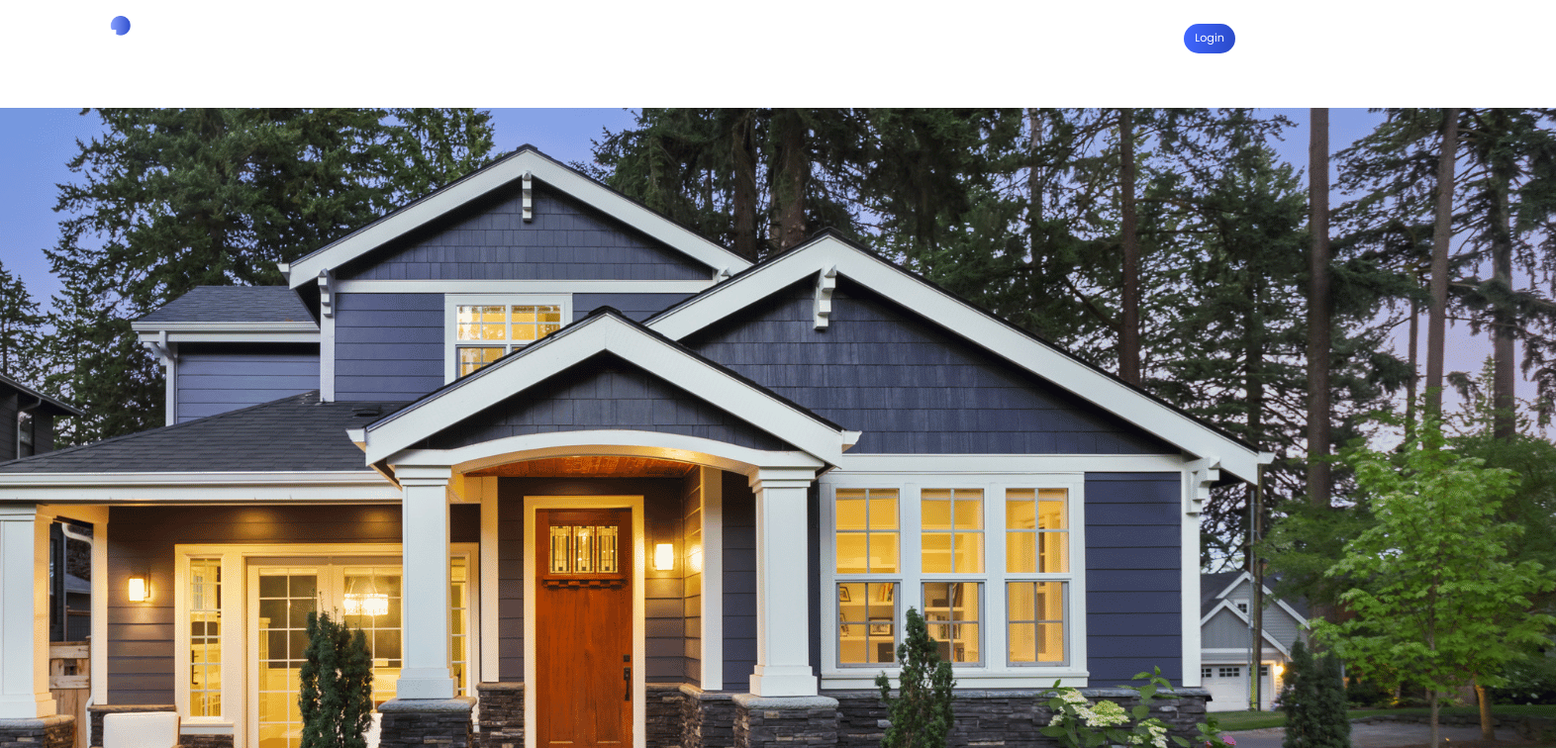
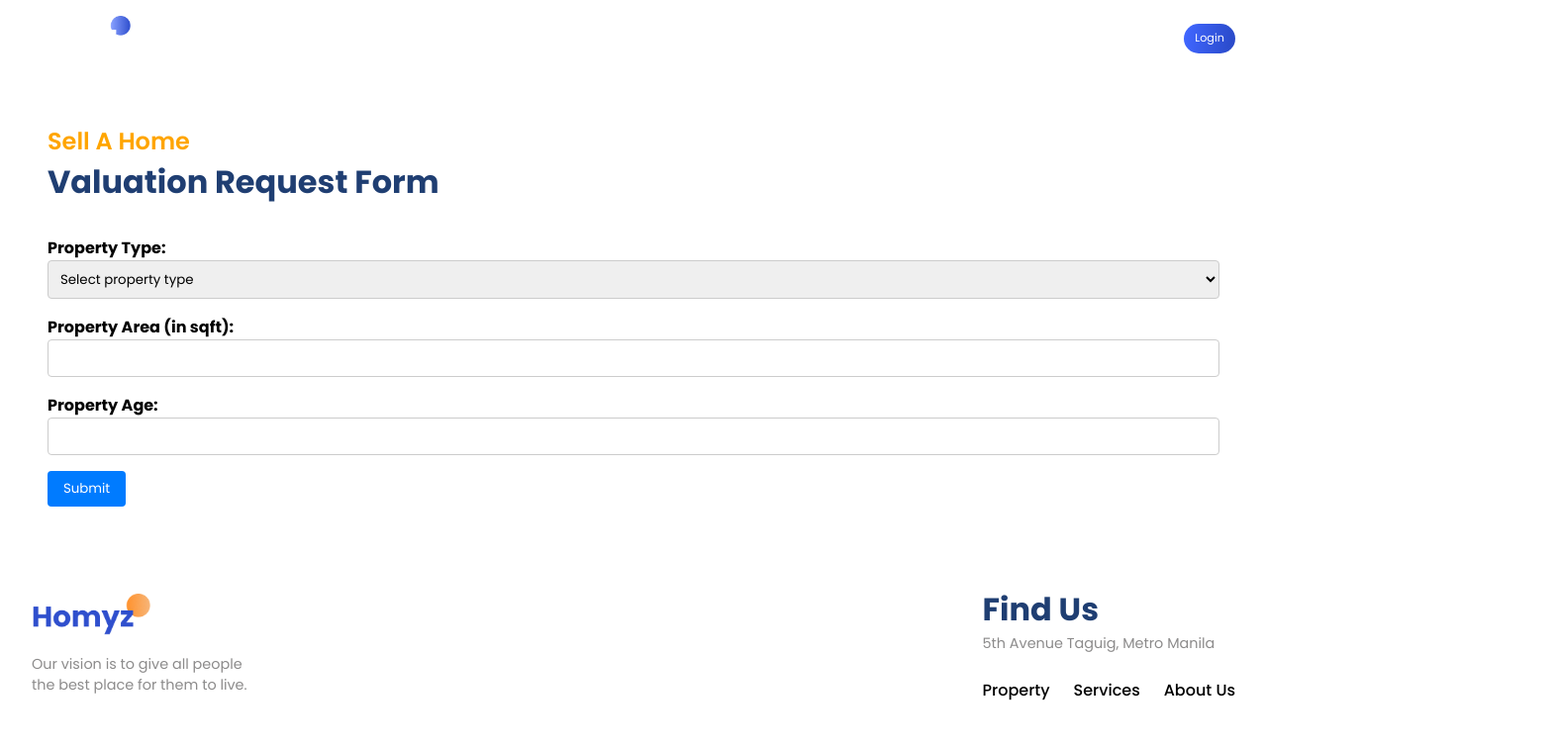
Before and after one commit to blhbhl/mp2-realestate, a React (Vite) app in the folder frontend/: page /sell-a-home in a window 1280 px wide. Shown: the top 756 px of the page at 99% size, 1572 px wide, since content can reach past the window. Built offline with nearby package versions, Linux system fonts and the light colour scheme.

Commit message:
linking valiation form to a servicepage

```diff
--- a/frontend/src/components/Seller/Seller.css
+++ b/frontend/src/components/Seller/Seller.css
@@ -1,17 +1,44 @@
- /* .se-container .se-image-container {
-    border: 8px solid rgb(232 232 232 / 93%);
-  }
-  .se-container > div {
-    flex: 1;
-  }
+ /* Style for the form container */
+.for-sale {
+  display: flex;
+  flex-direction: column;
+  align-items: flex-start;
+  margin: 1rem;
+  justify-content: center;
+  align-items: center;
 
-  .se-image-container {
-    display: flex;
-    border-radius: 10px;
-  }
+}
 
-  .paddings.innerWidth.flexCenter.se-container {
-    column-gap: 30px;
-    margin-top: auto;
-  }
-  */
+.form {
+  margin-top: 30px;
+}
+
+/* Style for the form labels */
+.for-sale label {
+  margin-bottom: 0.5rem;
+  font-weight: bold;
+}
+
+/* Style for the form inputs */
+.for-sale input,
+.for-sale select {
+  padding: 0.5rem;
+  margin-bottom: 1rem;
+  width: 100%;
+  border: 1px solid #ccc;
+  border-radius: 4px;
+}
+
+/* Style for the submit button */
+.for-sale button[type="submit"] {
+  padding: 0.5rem 1rem;
+  background-color: #007bff;
+  color: #fff;
+  border: none;
+  border-radius: 4px;
+  cursor: pointer;
+}
+
+.for-sale button[type="submit"]:hover {
+  background-color: #0056b3;
+}
--- a/frontend/src/components/Seller/Seller.jsx
+++ b/frontend/src/components/Seller/Seller.jsx
@@ -1,49 +1,49 @@
-import React from "react";
+import React, { useState } from 'react';
 import "./Seller.css";
 
 const Seller = () => {
+  const [propertyType, setPropertyType] = useState('');
+  const [propertyArea, setPropertyArea] = useState('');
+  const [propertyAge, setPropertyAge] = useState('');
+
+  const handleSubmit = (event) => {
+    event.preventDefault();
+    // Perform actions with the form values
+    console.log('Property Type:', propertyType);
+    console.log('Property Area:', propertyArea);
+    console.log('Property Age:', propertyAge);
+  };
+
   return (
-    <section id="seller" className="se-wrapper">
-      <div className="paddings innerWidth flexCenter se-container">
-        {/* left side */}
-        <div className="se-left">
-          <div className="se-image-container">
-            <img src="./sale-1.png" alt="image" />
-          </div>
-          <span className="orangeText"><span>₱</span>190,000
-          </span>
-          <span className="primaryText">Value We Give to You</span>
 
-          <span className="secondaryText">
-            We always ready to help by providing the best services for you.
-            <br />
-            We believe a good place to live can make your life better
-          </span>
-        </div>
+    <section className="for-sale" id="sale">
+  <div id="sale" className="s-wrapper">
+  <div className="paddings innerWidth r-container">
+    <p className="orangeText">Sell A Home</p>
+    <h2 className="primaryText">Valuation Request Form</h2>
+    <div className="form">
+    <form onSubmit={handleSubmit}>
+      <label htmlFor="propertyType">Property Type:</label>
+      <select id="propertyType" value={propertyType} onChange={(e) => setPropertyType(e.target.value)}>
+        <option value="">Select property type</option>
+        <option value="house">House</option>
+        <option value="apartment">Apartment</option>
+        <option value="condo">Condo</option>
+      </select>
 
-        {/* right */}
-        <div className="flexColStart se-right se-container">
-        <div className="se-image-container">
-            <img src="./sale-2.png" alt="image" />
-          </div>
-          <span className="orangeText">Our Value</span>
+      <label htmlFor="propertyArea">Property Area (in sqft):</label>
+      <input type="number" id="propertyArea" value={propertyArea} onChange={(e) => setPropertyArea(e.target.value)} />
 
-          <span className="primaryText">Value We Give to You</span>
+      <label htmlFor="propertyAge">Property Age:</label>
+      <input type="number" id="propertyAge" value={propertyAge} onChange={(e) => setPropertyAge(e.target.value)} />
 
-          <span className="secondaryText">
-            We always ready to help by providing the best services for you.
-            <br />
-            We believe a good place to live can make your life better
-          </span>
-        </div>
-      </div>
+      <button type="submit">Submit</button>
+    </form>
+    </div>
 
-
-
-
-
-
-    </section>
+    </div>
+  </div>
+</section>
   );
 };
 
```
